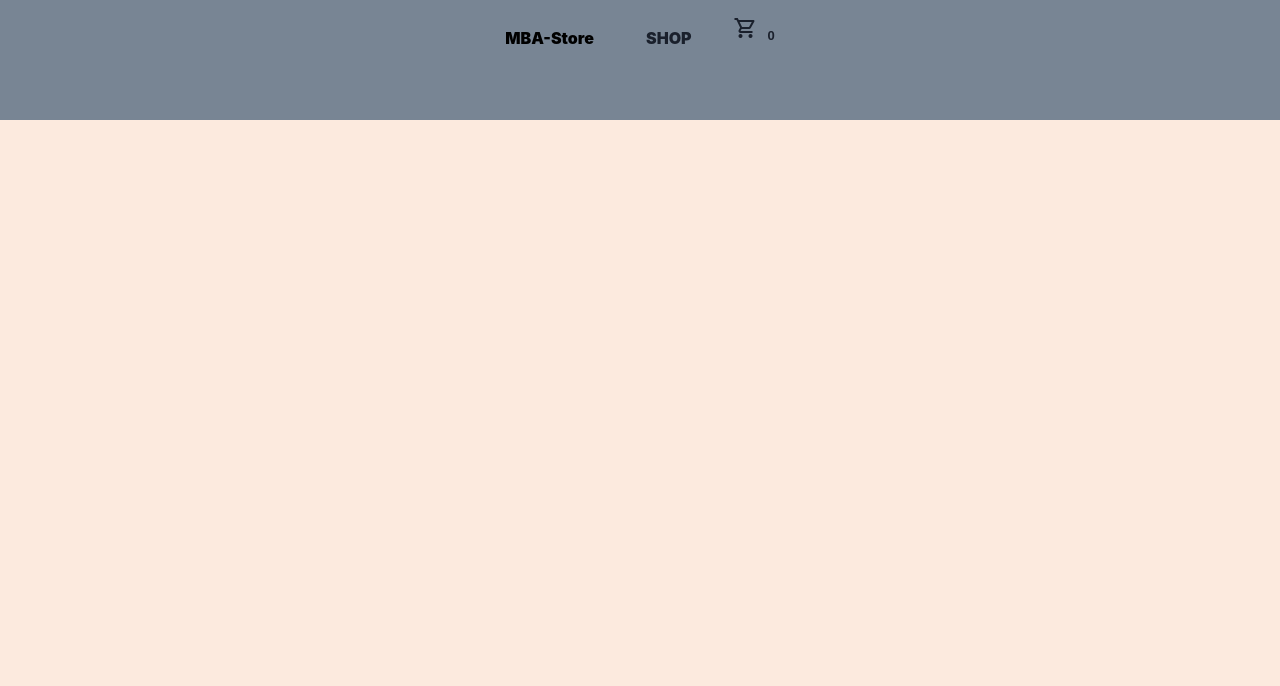
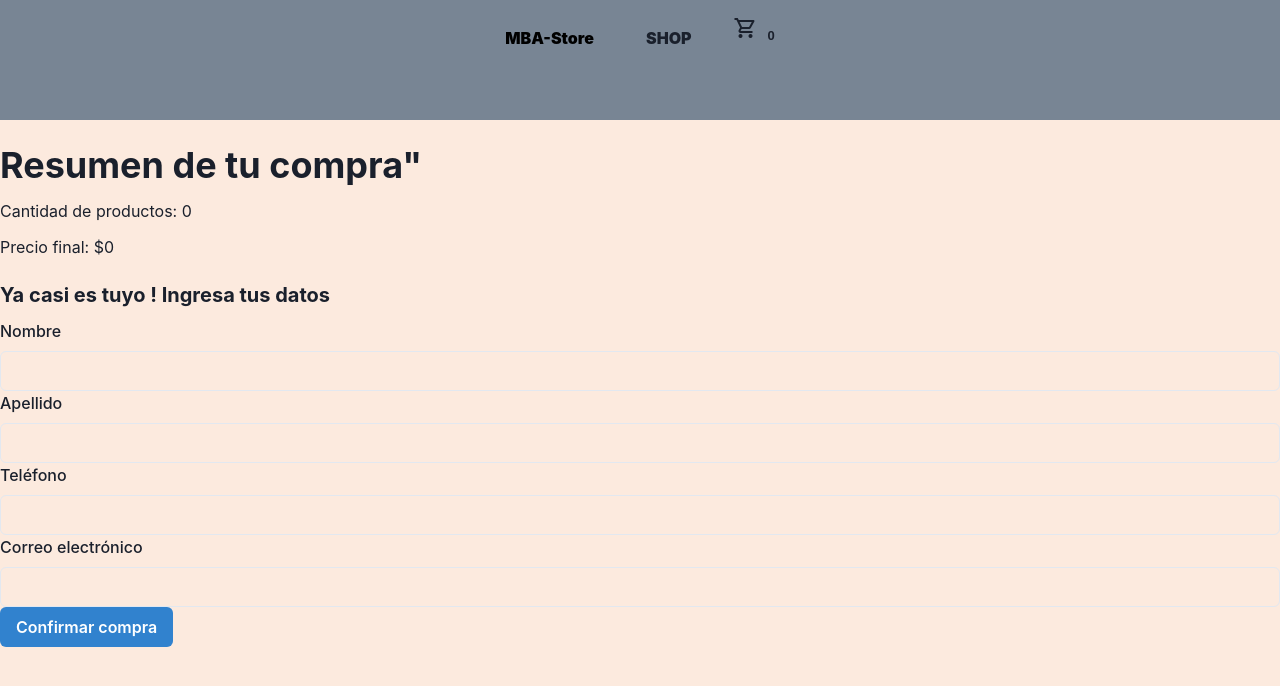
Before and after one commit to belenagui/indumentariamba, a React (Vite) app: page /checkout in a window 1280 px wide. Shown: the top 686 px of the page. Built offline with nearby package versions, Linux system fonts and the light colour scheme.

Commit message:
products updated in firestore

```diff
--- a/src/components/Checkout.jsx
+++ b/src/components/Checkout.jsx
@@ -4,79 +4,111 @@ import { CartContext } from '../Context/CartContext'
 import { useNavigate } from 'react-router-dom'
 import { sendOrder } from '../firebase/firebase'
 import Swal from 'sweetalert2'
+import { Button, Spinner, Heading, Text, Stack, FormControl, Input, FormLabel} from '@chakra-ui/react'
+
+
 
 const Checkout = () => {
   const {cart, emptyCart, totalPrice, quantityInCart } = useContext(CartContext);
   const navigate = useNavigate();
   const [isLoading, setLoading] = useState(false);
-  const orderedProducts = cart.map((product)=>{
-    return{
-      tittle: product.title,
+
+  const [formData, setFormData] = useState({
+    name: '',
+    lastName: '',
+    phone: '',
+    mail: ''
+});
+
+const handleChange = (e) => {
+  const { name, value } = e.target;
+  setFormData({ ...formData, [name]: value });
+};
+
+const handleSubmit = async (e) => {
+  e.preventDefault();
+  setLoading(true);
+  const date = new Date();
+  const order = {
+    buyer: {
+      name: formData.name,
+      lastName: formData.lastName,
+      phone: formData.phone,
+      mail: formData.mail,
+    },
+    order: cart.map((product) => ({
+      title: product.title,
       quantity: product.quantity,
       price: product.price,
       id: product.id,
-    }
+    })),
+    date: date,
+    total: totalPrice,
+  };
+
+  try {
+    const purchaseId = await sendOrder(order);
+    await Swal.fire({
+      title: 'Confirmado!',
+      text: `Genial ${formData.name}, se realizó tu compra el día ${date.getDate()}/${date.getMonth() + 1}. Recordá que tu Id de compra es ${purchaseId}`,
+      icon: 'success',
+    });
+    navigate('/');
+    emptyCart();
+  } catch (error) {
+    console.error('Error al enviar la orden:', error);
+    Swal.fire({
+      title: 'Error',
+      text: 'Hubo un error al procesar tu orden. Por favor, inténtalo de nuevo más tarde.',
+      icon: 'error',
+    });
+  } finally {
+    setLoading(false);
   }
-  )
-
-  const send = async (data) =>{
-    setLoading(true)
-    const date = new date()
-    const order = {
-      buyer: {
-        name: data.name,
-        lastName: data.lastName,
-        phone:data.phone,
-        mail: data.mail,
-      },
-      order: orderedProducts,
-      date: date,
-      total: totalPrice,
-    }
-
-     let purchaseId = await sendOrder(order);
-      const swalWithBootstrapButtons = Swal.mixin({
-        customClass: {
-          confirmButton: "btn btn-success",
-          cancelButton: "btn btn-danger"
-        },
-        buttonsStyling: false
-  });
-      swalWithBootstrapButtons.fire({
-        title: "Estás seguro de confirmar esta compra?",
-        text: "se realizará el pago correspondiente",
-        icon: "warning",
-        showCancelButton: true,
-        confirmButtonText: "si, confirmar",
-        cancelButtonText: "No, cancelar!",
-        reverseButtons: true
-  }).then((result) => {
-    if (result.isConfirmed) {
-      navigate("/")
-      emptyCart()
-      setLoading(false)
-      swalWithBootstrapButtons.fire({
-        title: "Confirmado!",
-        text: `Genial ${data.name} se realizó tu compra el dia ${date.getDay()}/${date.getMonth()}.
-        Recordá que tu Id de compra es ${purchaseId}`,
-        icon: "success"
-      });
-    } else if (
-      result.dismiss === Swal.DismissReason.cancel
-    ) {
-      navigate("/Cart")
-      swalWithBootstrapButtons.fire({
-        title: "Cancelado",
-        text: "Tu orden fue cancelada",
-        icon: "error"
-      });
-    }
-  });
+};
 
   return (
-    <div>Checkout</div>
+    <>
+     <div className='resumen-checkout'>
+     <Stack mt='6' spacing='3'>
+                  <Heading size='xl'> Resumen de tu compra"</Heading>
+                  <Text>
+                    Cantidad de productos: {quantityInCart}
+                  </Text>
+                  <Text>
+                    Precio final: ${totalPrice}
+                  </Text>
+      </Stack>
+      </div>
+
+      <div className='form-checkout'>
+                <Stack mt='6' spacing='3'>
+                    <Heading size='md'>Ya casi es tuyo ! Ingresa tus datos</Heading>
+                    <form onSubmit={handleSubmit}>
+                        <FormControl id='name'>
+                            <FormLabel>Nombre</FormLabel>
+                            <Input type='text' name='name' value={formData.name} onChange={handleChange} />
+                        </FormControl>
+                        <FormControl id='lastName'>
+                            <FormLabel>Apellido</FormLabel>
+                            <Input type='text' name='lastName' value={formData.lastName} onChange={handleChange} />
+                        </FormControl>
+                        <FormControl id='phone'>
+                            <FormLabel>Teléfono</FormLabel>
+                            <Input type='text' name='phone' value={formData.phone} onChange={handleChange} />
+                        </FormControl>
+                        <FormControl id='mail'>
+                            <FormLabel>Correo electrónico</FormLabel>
+                            <Input type='email' name='mail' value={formData.mail} onChange={handleChange} />
+                        </FormControl>
+                        <Button type='submit' colorScheme='blue' isLoading={isLoading}>
+                            {isLoading ? <Spinner size='m' color='white' /> : 'Confirmar compra'}
+                        </Button>
+                    </form>
+                </Stack>
+            </div>
+    </>
   )
-}
 }
 
 export default Checkout
--- a/src/firebase/firebase.js
+++ b/src/firebase/firebase.js
@@ -52,5 +52,7 @@ export async function getProductsByCategory(category) {
 export async function sendOrder(order){
     const orderCollection = collection(db,"orders");
     const docRef = await addDoc(orderCollection, order)
-    return docRef.id
+    console.log('docRef generado: ' + JSON.stringify(docRef))
+    console.log('id generado' + docRef.id)
+
 }
```
